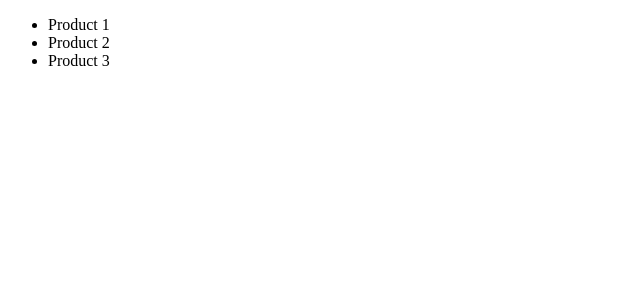
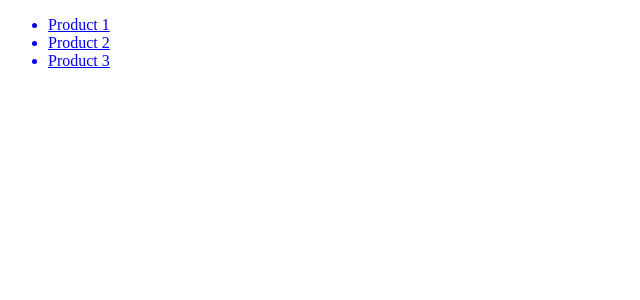
Before and after one commit to MUNIF-2242/nextjs-react-the-complete-guide, a Next.js app: page / in a window 1280 px wide. Shown: the top 300 px of the page, without its empty margins (0-640 px from the left). Built offline with nearby package versions, Linux system fonts and the light colour scheme.

Commit message:
complete getStaticPaths with hard coded paths.

```diff
--- a/data/dummy-backend.json
+++ b/data/dummy-backend.json
@@ -1,7 +1,15 @@
 {
   "products": [
-    { "id": "p1", "title": "Product 1" },
-    { "id": "p2", "title": "Product 2" },
-    { "id": "p3", "title": "Product 3" }
+    {
+      "id": "p1",
+      "title": "Product 1",
+      "description": "Product 1 description"
+    },
+    {
+      "id": "p2",
+      "title": "Product 2",
+      "description": "Product 2 description"
+    },
+    { "id": "p3", "title": "Product 3", "description": "Product 3 description" }
   ]
 }
--- a/pages/index.js
+++ b/pages/index.js
@@ -1,4 +1,5 @@
 import fs from 'fs/promises';
+import Link from 'next/link';
 import path from 'path';
 function HomePage(props) {
   const { products } = props;
@@ -8,7 +9,9 @@ function HomePage(props) {
         <li>Product 2</li>
         <li>Product 3</li> */}
       {products.map((product) => (
-        <li key={product.id}>{product.title}</li>
+        <Link href={`/${product.id}`}>
+          <li key={product.id}>{product.title}</li>
+        </Link>
       ))}
     </ul>
   );
```
Also changed, not shown: pages/[pid].js (added, +41 -0 lines).
